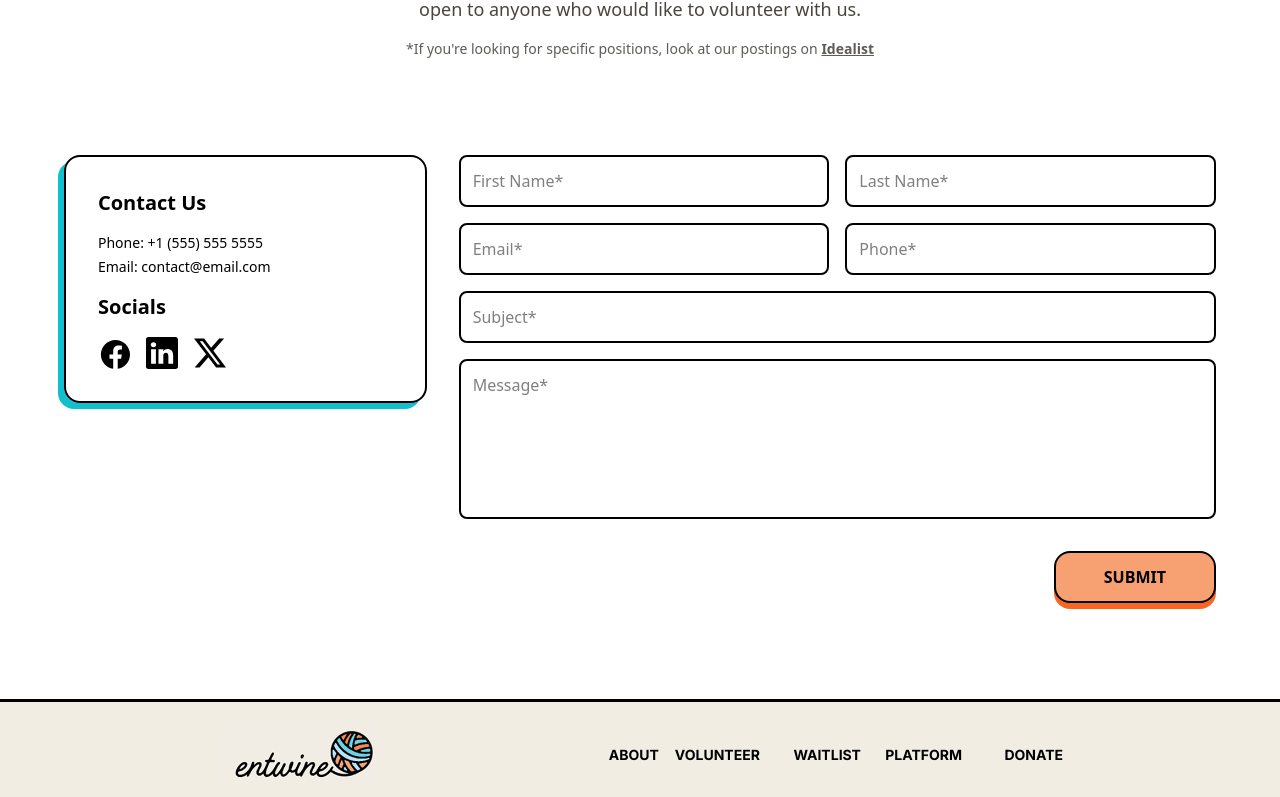
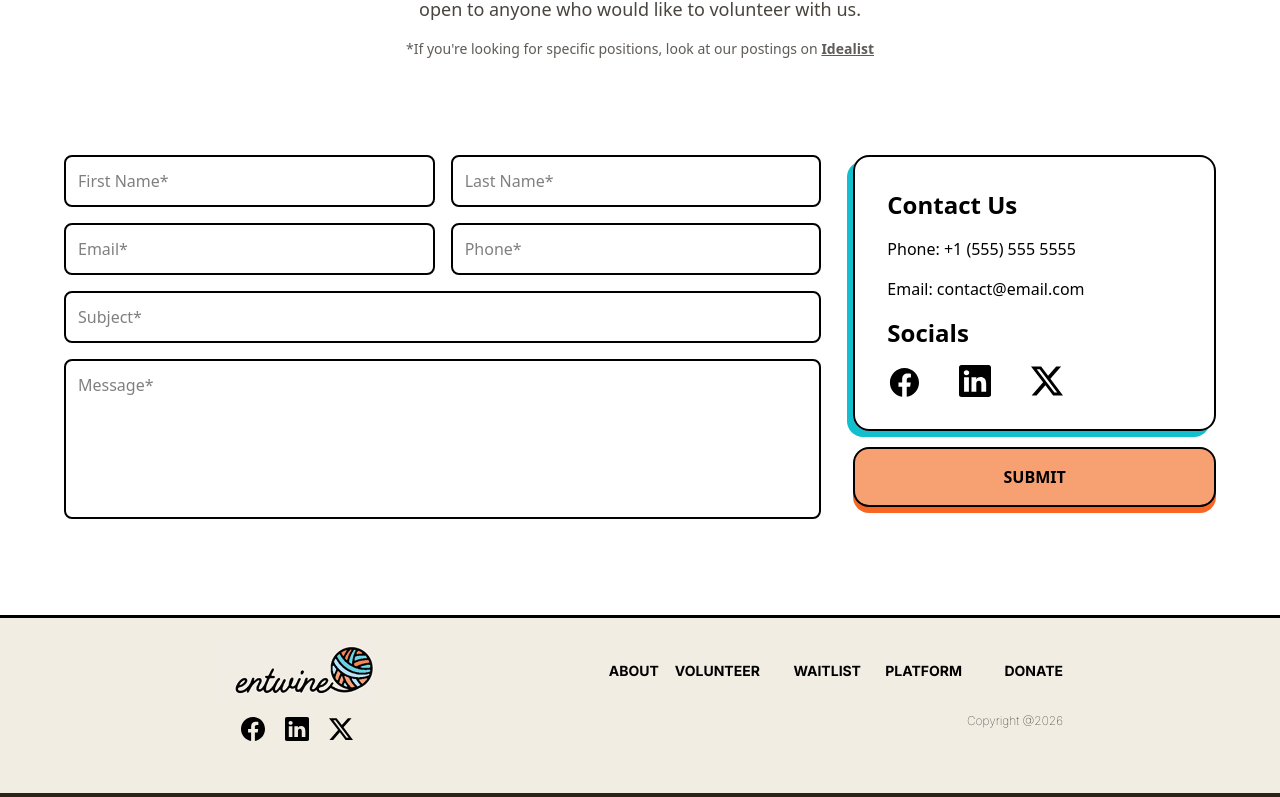
Before and after one commit to teamentwine/entwine-website, a Next.js app: page /volunteer in a window 1280 px wide. Shown: the part 514-1311 px from the top of the page. Built offline with nearby package versions, Linux system fonts and the light colour scheme.

Commit message:
Volunteer + Waitlist details

```diff
--- a/src/app/volunteer/page.tsx
+++ b/src/app/volunteer/page.tsx
@@ -54,14 +54,27 @@ export default function Volunteer() {
 
       <section className="pb-24 px-4">
         <div className="max-w-6xl mx-auto grid md:grid-cols-3 gap-8">
+          {/* Form */}
+          <form
+            id="volunteer-form"
+            className="md:col-span-2 grid grid-cols-1 sm:grid-cols-2 gap-4">
+            <input className="border-2 border-black rounded-lg p-3 w-full" placeholder="First Name*" />
+            <input className="border-2 border-black rounded-lg p-3 w-full" placeholder="Last Name*" />
+            <input className="border-2 border-black rounded-lg p-3 w-full" placeholder="Email*" />
+            <input className="border-2 border-black rounded-lg p-3 w-full" placeholder="Phone*" />
+            <input className="border-2 border-black rounded-lg p-3 sm:col-span-2 w-full" placeholder="Subject*" />
+            <textarea className="border-2 border-black rounded-lg p-3 sm:col-span-2 h-40 resize-none w-full" placeholder="Message*" />
+          </form>
 
           {/* Contact Box - medium+ screens */}
+          <div>
             <div className="hidden md:block border-2 border-black rounded-2xl p-8 shadow-[-6px_6px_0px_0px_var(--color-primary-base)] h-fit">
-            <h3 className="text-xl font-bold mb-4">Contact Us</h3>
-            <p className="text-sm mb-1">Phone: +1 (555) 555 5555</p>
-            <p className="text-sm mb-4">Email: contact@email.com</p>
-            <h4 className="text-xl font-bold mb-4">Socials</h4>
-            <div className="flex gap-4 text-xl">
+              <h3 className="text-2xl font-bold mb-4">Contact Us</h3>
+              <p className="text-m mb-4">Phone: +1 (555) 555 5555</p>
+              <p className="text-m mb-4">Email: contact@email.com</p>
+
+              <h4 className="text-2xl font-bold mb-4">Socials</h4>
+              <div className="flex gap-10 text-xl">
               <a href="https://facebook.com">
                   <svg className="h-8 w-8" viewBox="0 0 22 22">
                     <path d="M22 12c0-5.523-4.477-10-10-10S2 6.477 2 12c0 4.991 3.657 9.128 8.438 9.878v-6.987h-2.54V12h2.54V9.797c0-2.506 1.492-3.89 3.777-3.89 1.094 0 2.238.195 2.238.195v2.46h-1.26c-1.243 0-1.63.771-1.63 1.562V12h2.773l-.443 2.89h-2.33v6.988C18.343 21.128 22 16.991 22 12z" />
@@ -79,25 +92,17 @@ export default function Volunteer() {
                 </a>
               </div>
             </div>
-
-          {/* Form */}
-          <form className="md:col-span-2 grid grid-cols-1 sm:grid-cols-2 gap-4">
-            <input className="border-2 border-black rounded-lg p-3 w-full" placeholder="First Name*" />
-            <input className="border-2 border-black rounded-lg p-3 w-full" placeholder="Last Name*" />
-            <input className="border-2 border-black rounded-lg p-3 w-full" placeholder="Email*" />
-            <input className="border-2 border-black rounded-lg p-3 w-full" placeholder="Phone*" />
-            <input className="border-2 border-black rounded-lg p-3 sm:col-span-2 w-full" placeholder="Subject*" />
-            <textarea className="border-2 border-black rounded-lg p-3 sm:col-span-2 h-40 resize-none w-full" placeholder="Message*" />
             <div className="sm:col-span-2 flex justify-center md:justify-end mt-4">
               <button
                 type="submit"
-                className="px-12 py-3 font-black rounded-2xl border-2 border-black
+                form="volunteer-form"
+                className="w-1/4 md:w-full py-4 font-extrabold rounded-2xl border-2 border-black
                 bg-[var(--color-secondary-base-3)] shadow-[0px_6px_0px_0px_var(--color-secondary-base)]
                 active:translate-y-2 active:shadow-none transition">
                 SUBMIT
               </button>
             </div>
-          </form>
+          </div>
         </div>
       </section>
     </main>
--- a/src/app/waitlist/page.tsx
+++ b/src/app/waitlist/page.tsx
@@ -5,8 +5,8 @@ export default function Waitlist () {
         <section id="waitlist_page" className="flex flex-col">
                 {/* Call to action */}
                 <div className="flex flex-col items-center xxs:mx-5 xs:mx-8 sm:mx-15 2xl:mx-20 xxs:mt-10 sm:mt-20 xl:mt-30 xxs:space-y-5 md:space-y-10 2xl:space-y-20 ">
-                    <p className="font-body text-secondary-base xxs:text-base sm:text-2xl lg:text-4xl xl:text-5xl 2xl:text-6xl font-bold">JOIN THE</p>
-                    <p className="font-body xxs:text-2xl xs:text-3xl sm:text-5xl lg:text-7xl xl:text-8xl 2xl:text-9xl font-bold">WAITLIST<span className="text-secondary-base">!</span></p>
+                    <p className="font-body text-secondary-base xxs:text-base sm:text-3xl lg:text-5xl xl:text-6xl 2xl:text-7xl font-extrabold">JOIN THE</p>
+                    <p className="font-body xxs:text-2xl xs:text-3xl sm:text-4xl lg:text-7xl xl:text-8xl 2xl:text-9xl font-black">WAITLIST<span className="text-secondary-base">!</span></p>
                     <p className="font-body xxs:text-xs sm:text-base lg:text-lg 2xl:text-3xl text-center">If you're a non-profit interested in our mission or want to hear more about the vision, please fill out our interest form or email us at <Link href="#"><span className="underline">info@entwine.org</span>.</Link> We'd love to hear any feedback or ideas we can. Thank you!</p>
                 </div>
                 {/* Form */}
@@ -23,7 +23,7 @@ export default function Waitlist () {
                     <input type="text" id="subject" placeholder="* Subject" className="form-input" required/>
                     <textarea type="textarea" rows="5" id="message" className="form-input" placeholder="* Message" required/>
                     {/* Submit button */}
-                    <button type="submit" className="font-body bg-secondary-base-3 xxs:w-1/2 sm:w-1/3 lg:w-1/5 xl:w-1/7 rounded-2xl py-2 self-center border-2 border-dark-border drop-shadow-secondary font-bold cursor-pointer mt-5 xxs:text-sm">SUBMIT</button>
+                    <button type="submit" className="font-body bg-secondary-base-3 xxs:w-1/5 sm:w-1/4 lg:w-1/3 xl:w-1/2 rounded-2xl py-2 self-center border-2 border-dark-border drop-shadow-secondary font-bold cursor-pointer mt-5 xxs:text-sm">SUBMIT</button>
                 </form>
         </section>
     )
```
Lines whose indentation alone changed are shown as unchanged.
